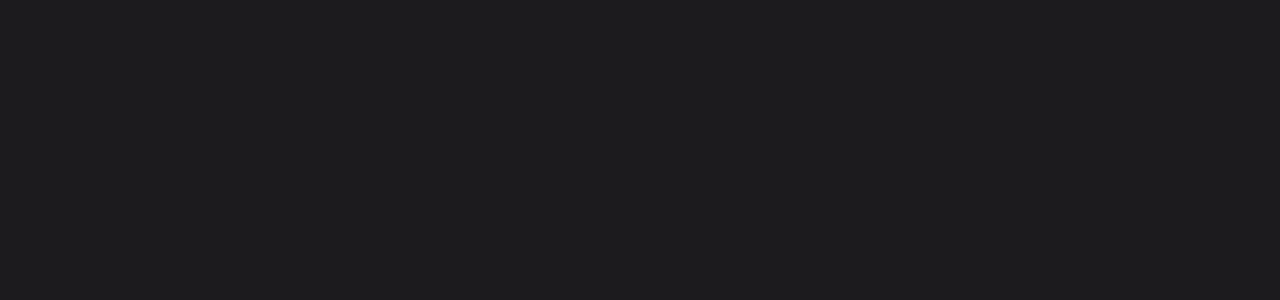
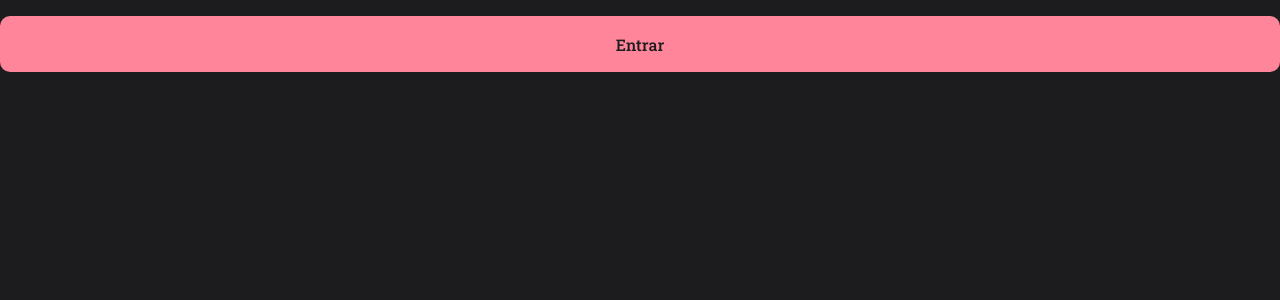
Before and after one commit to madalena-rocha/rocket-movies, a React (Vite) app: page / in a window 1280 px wide. Shown: the top 300 px of the page. Built offline with nearby package versions, Linux system fonts and the light colour scheme.

Commit message:
:sparkles: add component Button

```diff
--- /dev/null
+++ b/src/components/Button/index.jsx
@@ -0,0 +1,13 @@
+import { Container } from "./styles";
+
+export function Button({ title, loading = false, ...rest }) {
+  return (
+    <Container
+      type="button"
+      disabled={loading}
+      {...rest}
+    >
+      {loading ? "Carregando..." : title}
+    </Container>
+  );
+}
--- /dev/null
+++ b/src/components/Button/styles.js
@@ -0,0 +1,18 @@
+import styled from "styled-components";
+
+export const Container = styled.button`
+  width: 100%;
+  background-color: ${({ theme }) => theme.COLORS.PINK};
+  color: ${({ theme }) => theme.COLORS.BACKGROUND_800};
+
+  height: 56px;
+  border: 0;
+  padding: 0 16px;
+  margin-top: 16px;
+  border-radius: 10px;
+  font-weight: 500;
+
+  &:disabled {
+    opacity: 0.5;
+  }
+`;
--- a/src/pages/SignIn/index.jsx
+++ b/src/pages/SignIn/index.jsx
@@ -1,8 +1,11 @@
 import { Container } from "./styles";
+
+import { Button } from "../../components/Button";
 
 export function SignIn() {
   return (
     <Container>
+      <Button title="Entrar" />
     </Container>
   );
 }
```
